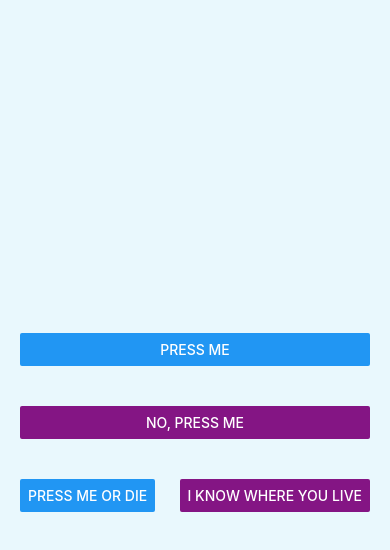
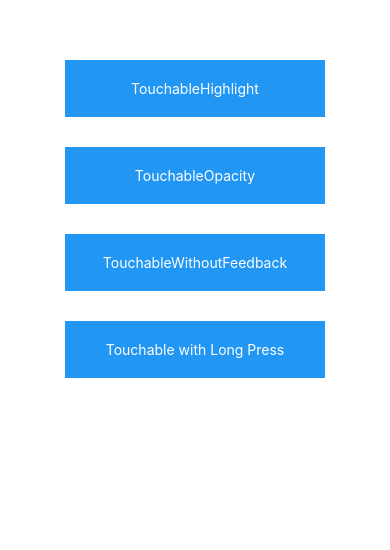
Before and after one commit to daniel-certa-1228/react-native-tutorial, a React Native app: screen / in a window 390 px wide. Shown: the top 550 px of the page. Built offline with nearby package versions, Linux system fonts and the light colour scheme.

Commit message:
touchables

```diff
--- a/App.js
+++ b/App.js
@@ -1,38 +1,51 @@
 import React, { Component } from 'react';
-import { Alert, AppRegistry, Button, StyleSheet, View } from 'react-native';
+import { Alert, AppRegistry, Platform, StyleSheet, Text, TouchableHighlight, TouchableOpacity, TouchableNativeFeedback, TouchableWithoutFeedback, View} from 'react-native';
 
-export default class ButtonBasics extends Component {
+export default class Touchables extends Component {
     _onPressButton() {
-        Alert.alert('You touched the button.')
+        Alert.alert("You touched a button. I told you not to do that.")
+    }
+
+    _onLongPressButton() {
+        Alert.alert("You LONG-PRESSED a button.  For fuck's sake.")
     }
 
     render() {
         return (
             <View style={styles.container}>
-                <View style={styles.buttonContainer}>
-                    <Button
+                <TouchableHighlight
                     onPress={this._onPressButton}
-                        title="Press Me"
-                    />
+                    underlayColor="white">
+                    <View style={styles.button}>
+                        <Text style={styles.buttonText}>TouchableHighlight</Text>
                     </View>
-                <View style={styles.buttonContainer}>
-                    <Button
+                </TouchableHighlight>
+                <TouchableOpacity onPress={this._onPressButton}>
+                    <View style={styles.button}>
+                        <Text style={styles.buttonText}>TouchableOpacity</Text>
+                    </View>
+                </TouchableOpacity>
+                {/* NOT AVAILABLE ON IOS
+                <TouchableNativeFeedback
                     onPress={this._onPressButton}
-                        title="No, Press Me"
-                        color= "#841584"
-                    />
+                    background={Platform.OS === 'android' ? TouchableNativeFeedback.SelectableBackground() : ''}>
+                    <View style={styles.button}>
+                        <Text style={styles.buttonText}>TouchableNativeFeedback</Text>
                     </View>
-                <View style={styles.alternativeLayoutButtonContainer}>
-                    <Button
+                </TouchableNativeFeedback>*/}
+                <TouchableWithoutFeedback onPress={this._onPressButton}>
+                    <View style={styles.button}>
+                        <Text style={styles.buttonText}>TouchableWithoutFeedback</Text>
+                    </View>
+                </TouchableWithoutFeedback>
+                <TouchableHighlight
                     onPress={this._onPressButton}
-                        title="Press Me Or Die"
-                    />
-                    <Button
-                        onPress={this._onPressButton}
-                        title="I Know Where You Live"
-                        color="#841584"
-                    />
+                    onLongPress={this._onLongPressButton}
+                    underlayColor="white">
+                    <View style={styles.button}>
+                        <Text style={styles.buttonText}>Touchable with Long Press</Text>
                     </View>
+        </TouchableHighlight>
             </View>
         )
     }
@@ -40,16 +53,17 @@
 
 const styles = StyleSheet.create({
     container: {
-        flex: 1,
-        justifyContent: 'center',
-        backgroundColor: '#E9F8FD'
+        paddingTop: 60,
+        alignItems: 'center'
     },
-    buttonContainer: {
-        margin: 20
+    button: {
+        marginBottom: 30,
+        width: 260,
+        alignItems: 'center',
+        backgroundColor: '#2196F3'
     },
-    alternativeLayoutButtonContainer: {
-        margin: 20,
-        flexDirection: 'row',
-        justifyContent: 'space-between'
+    buttonText: {
+        padding: 20,
+        color: 'white'
     }
 })
```
Lines whose indentation alone changed are shown as unchanged.
